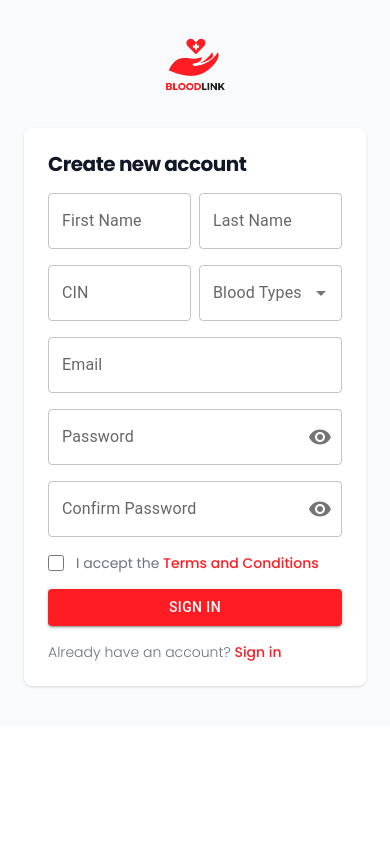
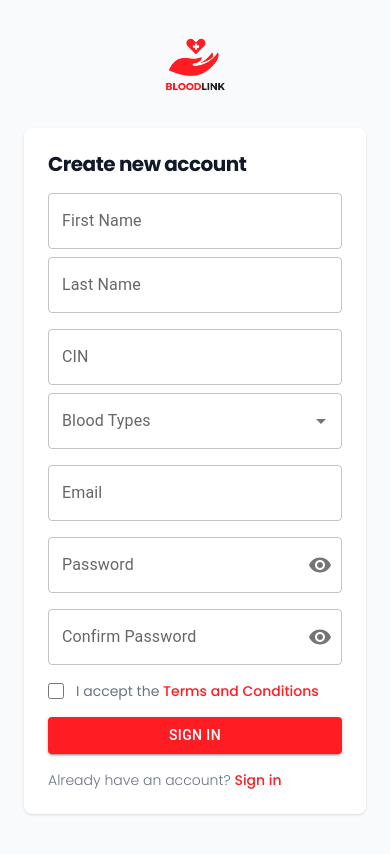
Before and after one commit to MEZ901/bloodline_frontend, a React (Vite) app: page /register in a window 390 px wide. Built offline with nearby package versions, Linux system fonts and the light colour scheme.

Commit message:
add 404 page

```diff
--- a/src/features/auth/Register.jsx
+++ b/src/features/auth/Register.jsx
@@ -22,7 +22,7 @@ const Register = () => {
                         Create new account
                     </h1>
                     <form className="space-y-4 md:space-y-6" action="#">
-                        <div className="flex gap-2">
+                        <div className="flex flex-col sm:flex-row gap-2">
                             <TextField
                                 id="first_name"
                                 name="first_name"
@@ -36,7 +36,7 @@ const Register = () => {
                                 variant="outlined"
                             />
                         </div>
-                        <div className="flex gap-2">
+                        <div className="flex flex-col sm:flex-row gap-2">
                             <TextField
                                 id="cin"
                                 name="cin"
--- /dev/null
+++ b/src/views/PageNotFound.jsx
@@ -0,0 +1,21 @@
+import { Button } from "@mui/material";
+import { useNavigate } from "react-router-dom";
+import BloodtypeIcon from '@mui/icons-material/Bloodtype';
+
+const PageNotFound = () => {
+  const navigate = useNavigate();
+  return (
+    <section class="bg-white min-h-screen flex items-center">
+        <div class="py-8 px-4 mx-auto max-w-screen-xl lg:py-16 lg:px-6">
+            <div class="mx-auto max-w-screen-sm text-center">
+                <h1 class="mb-4 tracking-tight font-extrabold text-9xl text-primary">4<BloodtypeIcon sx={{fontSize: '7rem'}} />4</h1>
+                <p class="mb-4 text-3xl tracking-tight font-bold text-gray-900 md:text-4xl">Something's missing.</p>
+                <p class="mb-4 text-lg font-light text-gray-500">Sorry, we can't find that page. You'll find lots to explore on the home page. </p>
+                <Button variant="contained" style={{ backgroundColor: '#FF1C23' }} onClick={() => navigate('/')}>Back to Homepage</Button>
+            </div>
+        </div>
+    </section>
+  )
+}
+
+export default PageNotFound
--- a/src/views/index.js
+++ b/src/views/index.js
@@ -1,3 +1,4 @@
 import LandingPage from "./LandingPage";
+import PageNotFound from "./PageNotFound";
 
-export { LandingPage };
+export { LandingPage, PageNotFound };
```
Also changed, not shown: src/router.jsx (+5 -2 lines).
